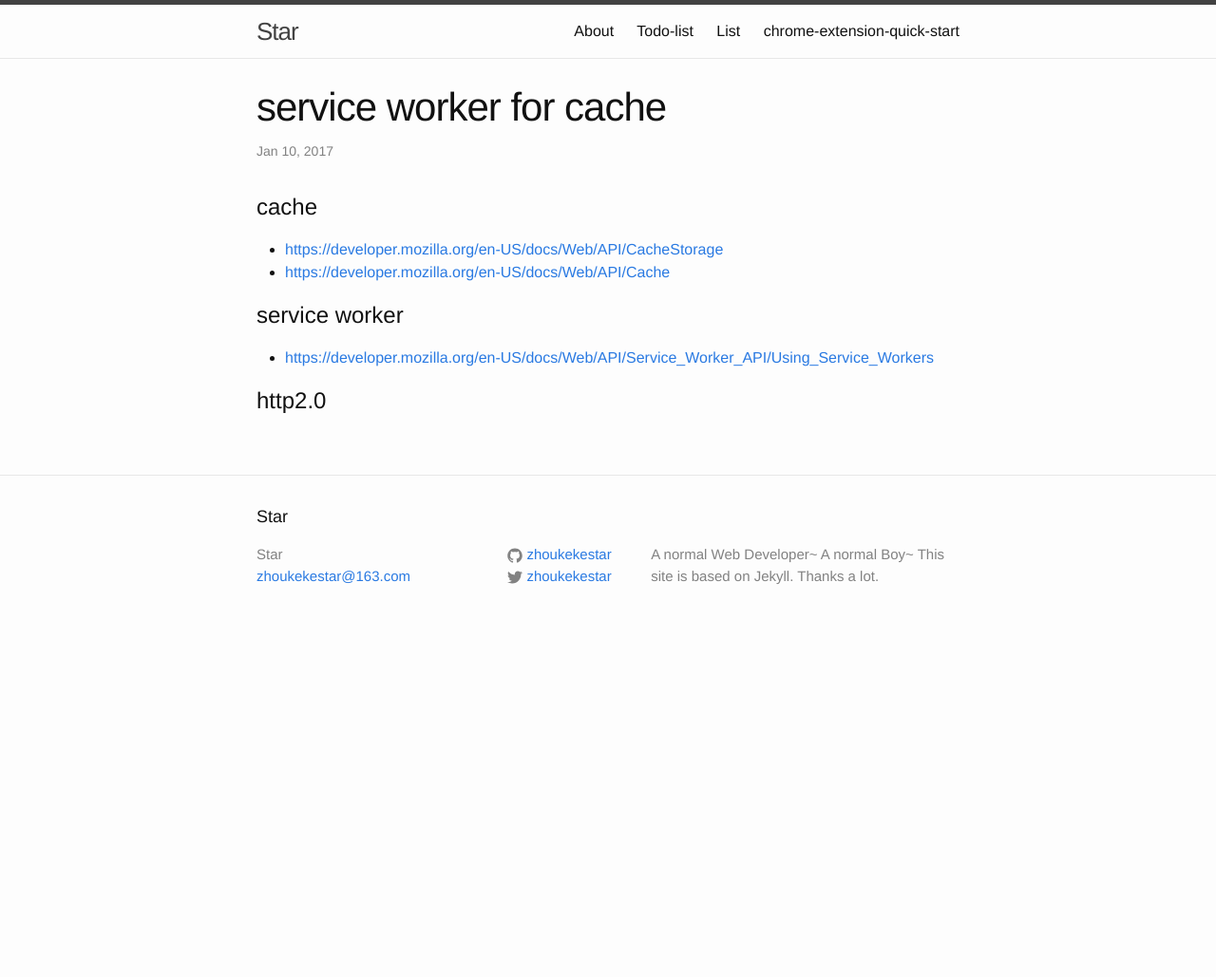
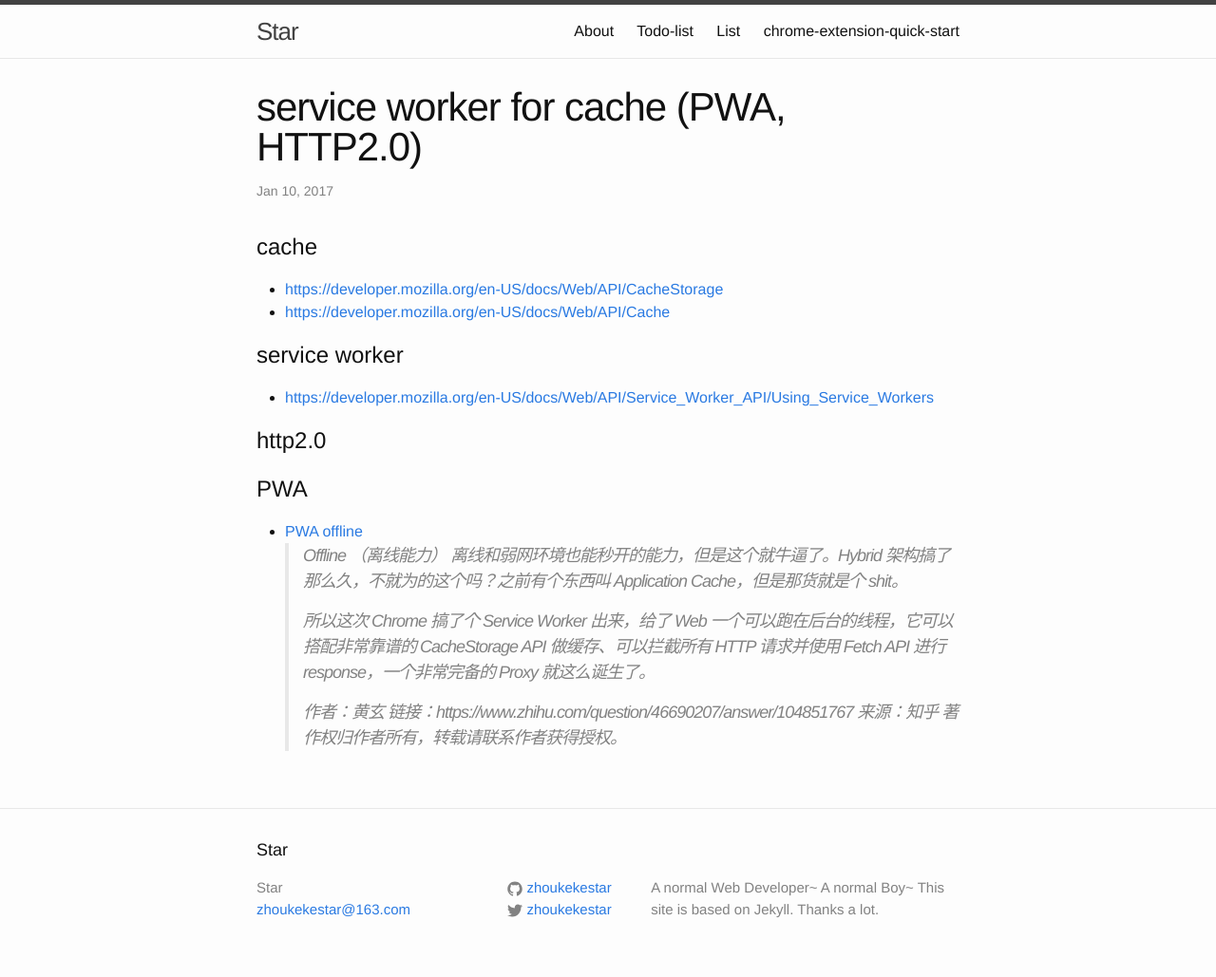
Before and after one commit to zhoukekestar/notes, a Jekyll site: the page built from _posts/2017-01-10-service-worker-for-cache.md, in a window 1280 px wide. Shown: the whole page at 95% size. Built offline with Jekyll 4.4.1, drawn with Linux system fonts in a browser that asks for light colours; before the commit the page ends 900 px from its top, so only the background shows below that.

Commit message:
Updated cache

```diff
--- a/_posts/2017-01-10-service-worker-for-cache.md
+++ b/_posts/2017-01-10-service-worker-for-cache.md
@@ -1,8 +1,8 @@
 ---
 layout: post
-title:  "service worker for cache"
+title:  "service worker for cache (PWA, HTTP2.0)"
 date:   2017-01-10 14:45:00 +0800
-categories: service worker cache
+categories: service worker cache pwa
 ---
 
 # cache
@@ -13,3 +13,16 @@ categories: service worker cache
 * [https://developer.mozilla.org/en-US/docs/Web/API/Service_Worker_API/Using_Service_Workers](https://developer.mozilla.org/en-US/docs/Web/API/Service_Worker_API/Using_Service_Workers)
 
 # http2.0
+
+
+# PWA
+* [PWA offline](https://www.zhihu.com/question/46690207/answer/104851767)
+> Offline （离线能力）
+离线和弱网环境也能秒开的能力，但是这个就牛逼了。Hybrid 架构搞了那么久，不就为的这个吗？之前有个东西叫 Application Cache，但是那货就是个 shit。
+>
+所以这次 Chrome 搞了个 Service Worker 出来，给了 Web 一个可以跑在后台的线程，它可以搭配非常靠谱的 CacheStorage API 做缓存、可以拦截所有 HTTP 请求并使用 Fetch API 进行 response，一个非常完备的 Proxy 就这么诞生了。
+>
+作者：黄玄
+链接：https://www.zhihu.com/question/46690207/answer/104851767
+来源：知乎
+著作权归作者所有，转载请联系作者获得授权。
```
